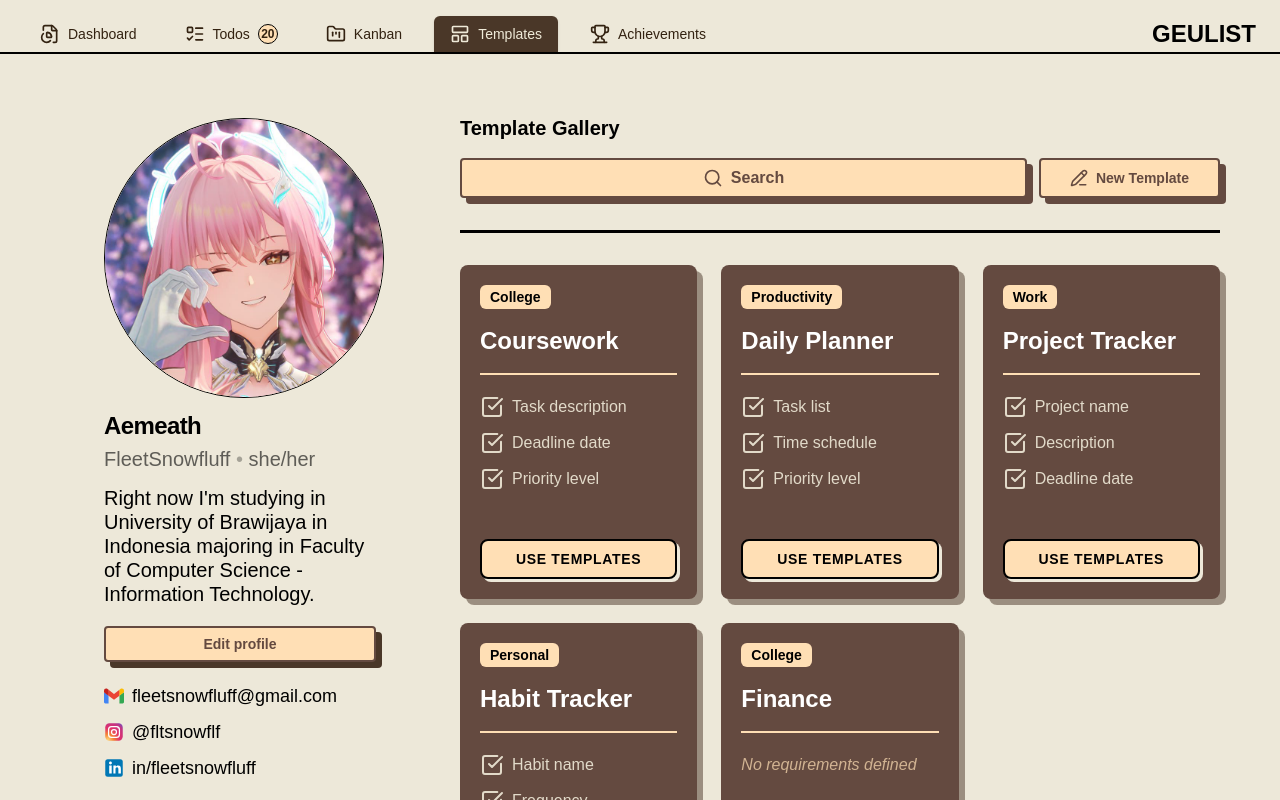
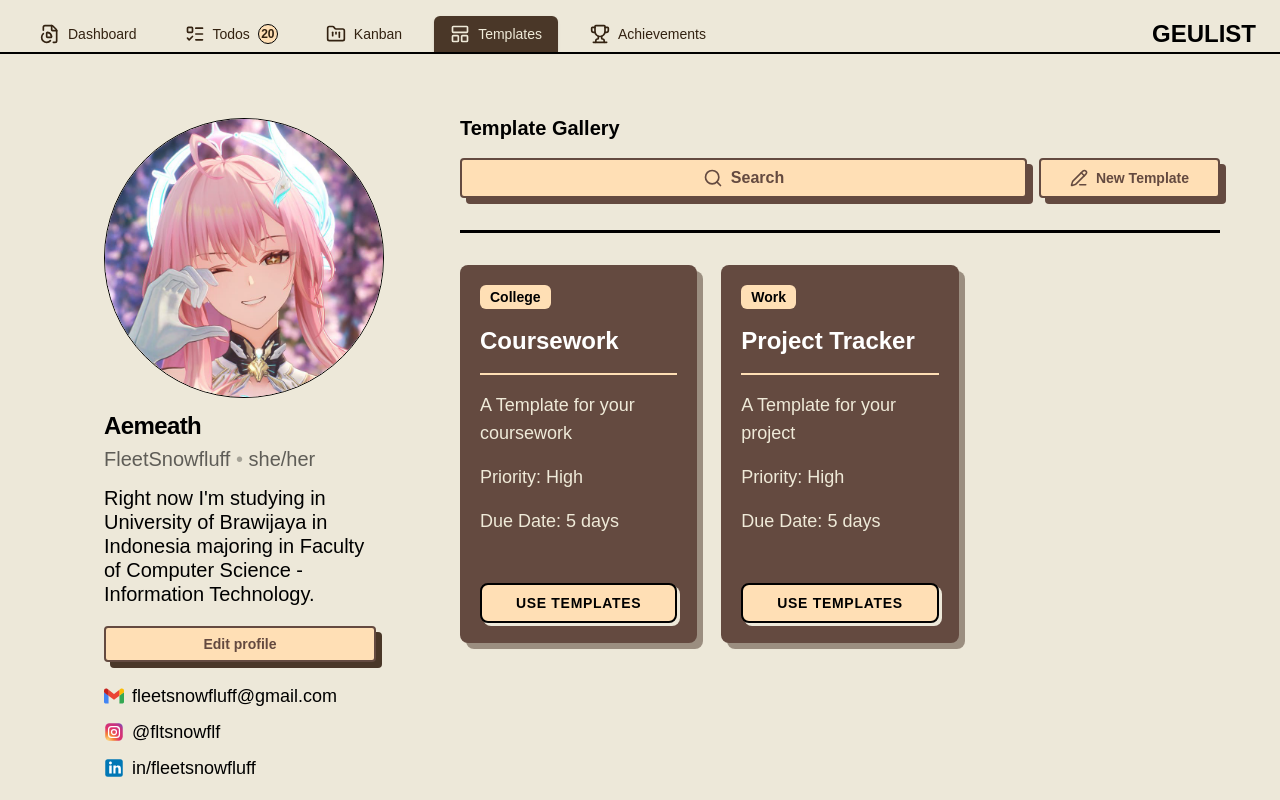
Before and after one commit to jasonenkristo123/DDAP-Project, a Next.js app: page /templates in a window 1280 px wide. Shown: the top 800 px of the page. Built offline with nearby package versions, Linux system fonts and the light colour scheme.

Commit message:
fix: template

```diff
--- a/src/components/Templates/TemplateCard.tsx
+++ b/src/components/Templates/TemplateCard.tsx
@@ -4,14 +4,17 @@ import { SquareCheckBig } from "lucide-react";
 export interface TemplateData {
   title: string;
   category: string;
-  requirements: string[];
+  description: string;
+  priority: string;
+  dueDate: number;
 }
 
 interface TemplateCardProps {
   template: TemplateData;
+  onUse: (template: TemplateData) => void;
 }
 
-export default function TemplateCard({ template }: TemplateCardProps) {
+export default function TemplateCard({ template, onUse }: TemplateCardProps) {
   return (
     <div className="bg-brownbold text-white rounded-lg p-5 flex flex-col justify-between min-h-[300px] shadow-[6px_6px_0px_0px_#4A3728]/50">
       <div className="space-y-4">
@@ -19,33 +22,22 @@ export default function TemplateCard({ template }: TemplateCardProps) {
           {template.category}
         </span>
         <h3 className="text-2xl font-extrabold">{template.title}</h3>
-        {/* Line */}
         <div className="w-full h-[2px] bg-boldcream" />
-        {/* Daftar Requirements / Checkbox List */}
-        <ul className="space-y-3 pt-1">
-          {template.requirements.map((req, idx) => (
-            <li
-              key={idx}
-              className="flex items-start gap-2 text-sm font-medium text-[#EFEAD8]/90"
-            >
-              {/* Kotak Checkbox Kosong Khas Retro */}
-              <SquareCheckBig />
-              <span className="text-base">{req}</span>
-            </li>
-          ))}
-          {/* empty requirement*/}
-          {template.requirements.length === 0 && (
-            <li className="italic text-boldcream/70">
-              No requirements defined
-            </li>
-          )}
-        </ul>
+        <p className="text-lg font-medium text-[#EFEAD8]">
+          {template.description}
+        </p>
+        <p className="text-lg font-medium text-[#EFEAD8]">
+          Priority: {template.priority}
+        </p>
+        <p className="text-lg font-medium text-[#EFEAD8]">
+          Due Date: {template.dueDate} days
+        </p>
       </div>
 
-      {/* Bagian Bawah: Tombol Aksi */}
       <div className="pt-12 mt-auto">
         <button
           type="button"
+          onClick={() => onUse(template)}
           className="w-full py-2 bg-boldcream text-black font-bold text-sm uppercase tracking-wider rounded-lg border-2 border-black shadow-[3px_3px_0px_0px_#ede8d9] hover:translate-x-px hover:translate-y-px hover:shadow-[2px_2px_0px_0px_#ede8d9] active:translate-x-[3px] active:translate-y-[3px] active:shadow-none transition-all cursor-pointer text-center"
         >
           Use Templates
--- a/src/components/Templates/TemplatesPage.tsx
+++ b/src/components/Templates/TemplatesPage.tsx
@@ -2,7 +2,7 @@
 import { useState } from "react";
 import { dataTemplate } from "@/data/template";
 import SearchSection from "../shared/search-section";
-import TemplateCard from "./TemplateCard";
+import TemplateCard, { TemplateData } from "./TemplateCard";
 import FormModal, { ModalFormData } from "../shared/formModal";
 
 export default function TemplatesPage() {
@@ -17,6 +17,23 @@ export default function TemplatesPage() {
     setIsModalOpen(false);
   };
 
+  const handleUseTemplate = (template: TemplateData) => {
+    const newTodoPayload = {
+      id: Date.now(),
+      title: `New ${template.title}`,
+      desc: template.description || "No description",
+      priority: template.priority || "medium",
+      category: template.category,
+      dateCreate: new Date().toLocaleDateString("id-ID"),
+      progress: "ToDo",
+    };
+    console.log("🚀 MENGIRIM TODOS BARU DARI TEMPLATE:", newTodoPayload);
+
+    alert(
+      `Sukses menggunakan template "${template.title}"!\nData Todo baru telah tercetak di Console.`,
+    );
+  };
+
   return (
     <main className="p-4 md:px-8 lg:p-15 w-full min-h-full">
       <h1 className="font-semibold text-xl mb-4">Template Gallery</h1>
@@ -29,7 +46,11 @@ export default function TemplatesPage() {
       </div>
       <div className="grid grid-cols-1 sm:grid-cols-2 lg:grid-cols-3 gap-6 py-8">
         {dataTemplate.map((item, index) => (
-          <TemplateCard key={index} template={item} />
+          <TemplateCard
+            key={index}
+            template={item}
+            onUse={handleUseTemplate} // 3. Oper fungsi penangan ke komponen anak
+          />
         ))}
       </div>
 
--- a/src/components/shared/formModal.tsx
+++ b/src/components/shared/formModal.tsx
@@ -1,6 +1,15 @@
 "use client";
 import { useEffect, useState } from "react";
-import { X, Check, Tag, Calendar, AlertCircle, PencilLine } from "lucide-react";
+import {
+  X,
+  Check,
+  Tag,
+  Calendar,
+  AlertCircle,
+  PencilLine,
+  Clock,
+} from "lucide-react";
+import PrioritySelector from "./priority-selector";
 
 // For Task and Template
 export interface ModalFormData {
@@ -10,7 +19,7 @@ export interface ModalFormData {
   priority?: string;
   category: string;
   dueDate?: string;
-  requirements?: string[];
+  dueDays?: number;
 }
 
 interface FormModalProps {
@@ -41,9 +50,12 @@ export default function FormModal({
 
   // --- STATE FOR TEMPLATE ---
   const [templateTitle, setTemplateTitle] = useState("");
+  const [templateDesc, setTemplateDesc] = useState("");
   const [templateCategory, setTemplateCategory] = useState("College");
-  const [requirements, setRequirements] = useState<string[]>([""]);
+  const [templatePriority, setTemplatePriority] = useState("medium");
+  const [templateDueDays, setTemplateDueDays] = useState<number | "">("");
 
+  // --- STATE FOR UI ---
   const [formError, setFormError] = useState("");
   const [formSuccess, setFormSuccess] = useState(false);
   const [isSubmitting, setIsSubmitting] = useState(false);
@@ -62,8 +74,10 @@ export default function FormModal({
         setTaskDueDate(initialData?.dueDate || "");
       } else {
         setTemplateTitle(initialData?.title || "");
+        setTemplateDesc(initialData?.description || "");
         setTemplateCategory(initialData?.category || "College");
-        setRequirements(initialData?.requirements || [""]);
+        setTemplatePriority(initialData?.priority || "medium");
+        setTemplateDueDays(initialData?.dueDays ?? "");
       }
     }
   }, [isOpen, initialData, mode]);
@@ -79,18 +93,6 @@ export default function FormModal({
     };
   }, [isOpen]);
 
-  const handleRequirementChange = (index: number, value: string) => {
-    const updated = [...requirements];
-    updated[index] = value;
-    setRequirements(updated);
-  };
-
-  const addRequirementField = () => setRequirements([...requirements, ""]);
-  const removeRequirementField = (index: number) => {
-    const updated = requirements.filter((_, i) => i !== index);
-    setRequirements(updated.length === 0 ? [""] : updated);
-  };
-
   const handleSubmit = async (e: React.FormEvent) => {
     e.preventDefault();
     setFormError("");
@@ -102,6 +104,10 @@ export default function FormModal({
     }
     if (mode === "template" && !templateTitle.trim()) {
       setFormError("Template Title is required!");
+      return;
+    }
+    if (mode === "template" && templateDueDays === "") {
+      setFormError("Due Days is required for templates!");
       return;
     }
 
@@ -120,15 +126,13 @@ export default function FormModal({
           dueDate: taskDueDate || undefined,
         };
       } else {
-        const validRequirements = requirements
-          .map((req) => req.trim())
-          .filter((req) => req !== "");
-
         payload = {
           ...(initialData?.id && { id: initialData.id }),
           title: templateTitle.trim(),
+          description: templateDesc,
+          priority: templatePriority,
           category: templateCategory,
-          requirements: validRequirements,
+          dueDays: Number(templateDueDays), // Convert string to pure int
         };
       }
 
@@ -238,48 +242,10 @@ export default function FormModal({
                   <label className="text-xs uppercase font-extrabold text-brownbold block">
                     Task Priority
                   </label>
-                  <div className="grid grid-cols-3 gap-3">
-                    {["high", "medium", "low"].map((prio) => {
-                      const configs: Record<
-                        string,
-                        { bg: string; text: string; dot: string }
-                      > = {
-                        high: {
-                          bg: "bg-[#EA4335]",
-                          text: "text-white",
-                          dot: "bg-red-600",
-                        },
-                        medium: {
-                          bg: "bg-[#FBBC05]",
-                          text: "text-brownbold",
-                          dot: "bg-yellow-500",
-                        },
-                        low: {
-                          bg: "bg-[#34A853]",
-                          text: "text-white",
-                          dot: "bg-green-600",
-                        },
-                      };
-                      const active = taskPriority === prio;
-                      return (
-                        <button
-                          key={prio}
-                          type="button"
-                          onClick={() => setTaskPriority(prio)}
-                          className={`py-2 px-3 border-2 border-brownbold rounded-lg font-bold text-xs tracking-wide transition-all cursor-pointer flex items-center justify-center gap-1.5 ${
-                            active
-                              ? `${configs[prio].bg} ${configs[prio].text} shadow-[2px_2px_0px_0px_#4A3728] translate-x-px translate-y-px`
-                              : `bg-transparent opacity-60 hover:opacity-100`
-                          }`}
-                        >
-                          <span
-                            className={`w-2.5 h-2.5 rounded-full ${configs[prio].dot} border border-black shrink-0`}
+                  <PrioritySelector
+                    value={taskPriority}
+                    onChange={setTaskPriority}
                   />
-                          {prio.toUpperCase()}
-                        </button>
-                      );
-                    })}
-                  </div>
                 </div>
 
                 <div className="grid grid-cols-2 gap-4">
@@ -350,6 +316,34 @@ export default function FormModal({
 
                 <div className="space-y-1.5 text-left">
                   <label
+                    htmlFor="templateDesc"
+                    className="text-xs uppercase font-extrabold text-brownbold block"
+                  >
+                    Template Description
+                  </label>
+                  <textarea
+                    id="templateDesc"
+                    rows={2}
+                    placeholder="Briefly explain what this template is for..."
+                    value={templateDesc}
+                    onChange={(e) => setTemplateDesc(e.target.value)}
+                    className="w-full px-3.5 py-2 bg-white border-2 border-brownbold rounded-lg text-brownbold font-medium outline-none focus:ring-2 focus:ring-[#4A3728] placeholder-brownbold/40 text-sm resize-none"
+                  />
+                </div>
+
+                <div className="space-y-1.5 text-left">
+                  <label className="text-xs uppercase font-extrabold text-brownbold block">
+                    Default Priority
+                  </label>
+                  <PrioritySelector
+                    value={templatePriority}
+                    onChange={setTemplatePriority}
+                  />
+                </div>
+
+                <div className="grid grid-cols-2 gap-4">
+                  <div className="space-y-1.5 text-left">
+                    <label
                       htmlFor="templateCategory"
                       className="text-xs uppercase font-extrabold text-brownbold flex items-center gap-1"
                     >
@@ -359,66 +353,43 @@ export default function FormModal({
                       id="templateCategory"
                       value={templateCategory}
                       onChange={(e) => setTemplateCategory(e.target.value)}
-                    className="w-full px-3.5 py-2 bg-white border-2 border-brownbold rounded-lg text-brownbold font-bold cursor-pointer"
+                      className="w-full px-3.5 py-2 bg-boldcream border-2 border-brownbold rounded-lg text-brownbold font-bold cursor-pointer text-sm"
                     >
-                    <option value="College" className="bg-boldcream font-bold">
-                      College
+                      {types.map((c) => (
+                        <option key={c} value={c}>
+                          {c}
                         </option>
-                    <option
-                      value="Productivity"
-                      className="bg-boldcream font-bold"
-                    >
-                      Productivity
-                    </option>
-                    <option value="Work" className="bg-boldcream font-bold">
-                      Work
-                    </option>
-                    <option value="Personal" className="bg-boldcream font-bold">
-                      Personal
-                    </option>
+                      ))}
                     </select>
                   </div>
 
-                <div className="space-y-2 text-left pt-2">
-                  <label className="text-xs uppercase font-extrabold text-brownbold block">
-                    Requirements{" "}
-                    <span className="text-brownbold/50 font-normal lowercase">
-                      (optional)
+                  <div className="space-y-1.5 text-left">
+                    <label
+                      htmlFor="templateDueDays"
+                      className="text-xs uppercase font-extrabold text-brownbold flex items-center gap-1"
+                    >
+                      <Clock size={13} /> Due Days{" "}
+                      <span className="text-red-600">*</span>
+                    </label>
+                    <div className="relative">
+                      <input
+                        type="number"
+                        id="templateDueDays"
+                        min="0"
+                        placeholder="e.g. 3"
+                        value={templateDueDays}
+                        onChange={(e) =>
+                          setTemplateDueDays(
+                            e.target.value ? Number(e.target.value) : "",
+                          )
+                        }
+                        className="w-full px-3.5 py-1.5 pr-10 bg-white border-2 border-brownbold rounded-lg text-brownbold font-bold text-sm outline-none focus:ring-2 focus:ring-[#4A3728]"
+                      />
+                      <span className="absolute right-3 top-1/2 -translate-y-1/2 text-xs font-bold text-brownbold/60">
+                        Days
                       </span>
-                  </label>
-
-                  <div className="space-y-2">
-                    {requirements.map((req, index) => (
-                      <div key={index} className="flex items-center gap-2">
-                        <input
-                          type="text"
-                          placeholder={`Requirement #${index + 1}`}
-                          value={req}
-                          onChange={(e) =>
-                            handleRequirementChange(index, e.target.value)
-                          }
-                          className="w-full px-3.5 py-2 bg-white border-2 border-brownbold rounded-lg text-brownbold font-medium placeholder-brownbold/30 text-sm"
-                        />
-                        {requirements.length > 1 && (
-                          <button
-                            type="button"
-                            onClick={() => removeRequirementField(index)}
-                            className="p-2 border-2 border-brownbold rounded-lg text-red-600 bg-red-50 hover:bg-red-100 transition-colors cursor-pointer shrink-0"
-                          >
-                            <X size={16} />
-                          </button>
-                        )}
                     </div>
-                    ))}
                   </div>
-
-                  <button
-                    type="button"
-                    onClick={addRequirementField}
-                    className="w-full mt-1 py-2 border-2 border-dashed border-brownbold/60 rounded-lg text-brownbold font-bold text-xs hover:bg-brownbold/5 transition-all flex items-center justify-center gap-1 cursor-pointer"
-                  >
-                    <span>+ Add Requirement</span>
-                  </button>
                 </div>
               </>
             )}
--- /dev/null
+++ b/src/components/shared/priority-selector.tsx
@@ -0,0 +1,48 @@
+"use client";
+
+interface PrioritySelectorProps {
+  value: string;
+  onChange: (priority: string) => void;
+}
+
+export default function PrioritySelector({
+  value,
+  onChange,
+}: PrioritySelectorProps) {
+  const priorities = ["high", "medium", "low"];
+
+  const configs: Record<string, { bg: string; text: string; dot: string }> = {
+    high: { bg: "bg-[#EA4335]", text: "text-white", dot: "bg-red-600" },
+    medium: {
+      bg: "bg-[#FBBC05]",
+      text: "text-brownbold",
+      dot: "bg-yellow-500",
+    },
+    low: { bg: "bg-[#34A853]", text: "text-white", dot: "bg-green-600" },
+  };
+
+  return (
+    <div className="grid grid-cols-3 gap-3">
+      {priorities.map((prio) => {
+        const active = value === prio;
+        return (
+          <button
+            key={prio}
+            type="button"
+            onClick={() => onChange(prio)}
+            className={`py-2 px-3 border-2 border-brownbold rounded-lg font-bold text-xs tracking-wide transition-all cursor-pointer flex items-center justify-center gap-1.5 ${
+              active
+                ? `${configs[prio].bg} ${configs[prio].text} shadow-[2px_2px_0px_0px_#4A3728] translate-x-px translate-y-px`
+                : `bg-transparent opacity-60 hover:opacity-100`
+            }`}
+          >
+            <span
+              className={`w-2.5 h-2.5 rounded-full ${configs[prio].dot} border border-black shrink-0`}
+            />
+            {prio.toUpperCase()}
+          </button>
+        );
+      })}
+    </div>
+  );
+}
--- a/src/data/template.ts
+++ b/src/data/template.ts
@@ -2,26 +2,15 @@ export const dataTemplate = [
   {
     category: "College",
     title: "Coursework",
-    requirements: ["Task description", "Deadline date", "Priority level"],
-  },
-  {
-    category: "Productivity",
-    title: "Daily Planner",
-    requirements: ["Task list", "Time schedule", "Priority level"],
+    description: "A Template for your coursework",
+    priority: "High",
+    dueDate: 5,
   },
   {
     category: "Work",
     title: "Project Tracker",
-    requirements: ["Project name", "Description", "Deadline date"],
-  },
-  {
-    category: "Personal",
-    title: "Habit Tracker",
-    requirements: ["Habit name", "Frequency", "Status"],
-  },
-  {
-    category: "College",
-    title: "Finance",
-    requirements: [],
+    description: "A Template for your project",
+    priority: "High",
+    dueDate: 5,
   },
 ];
```
Lines whose indentation alone changed are shown as unchanged.
